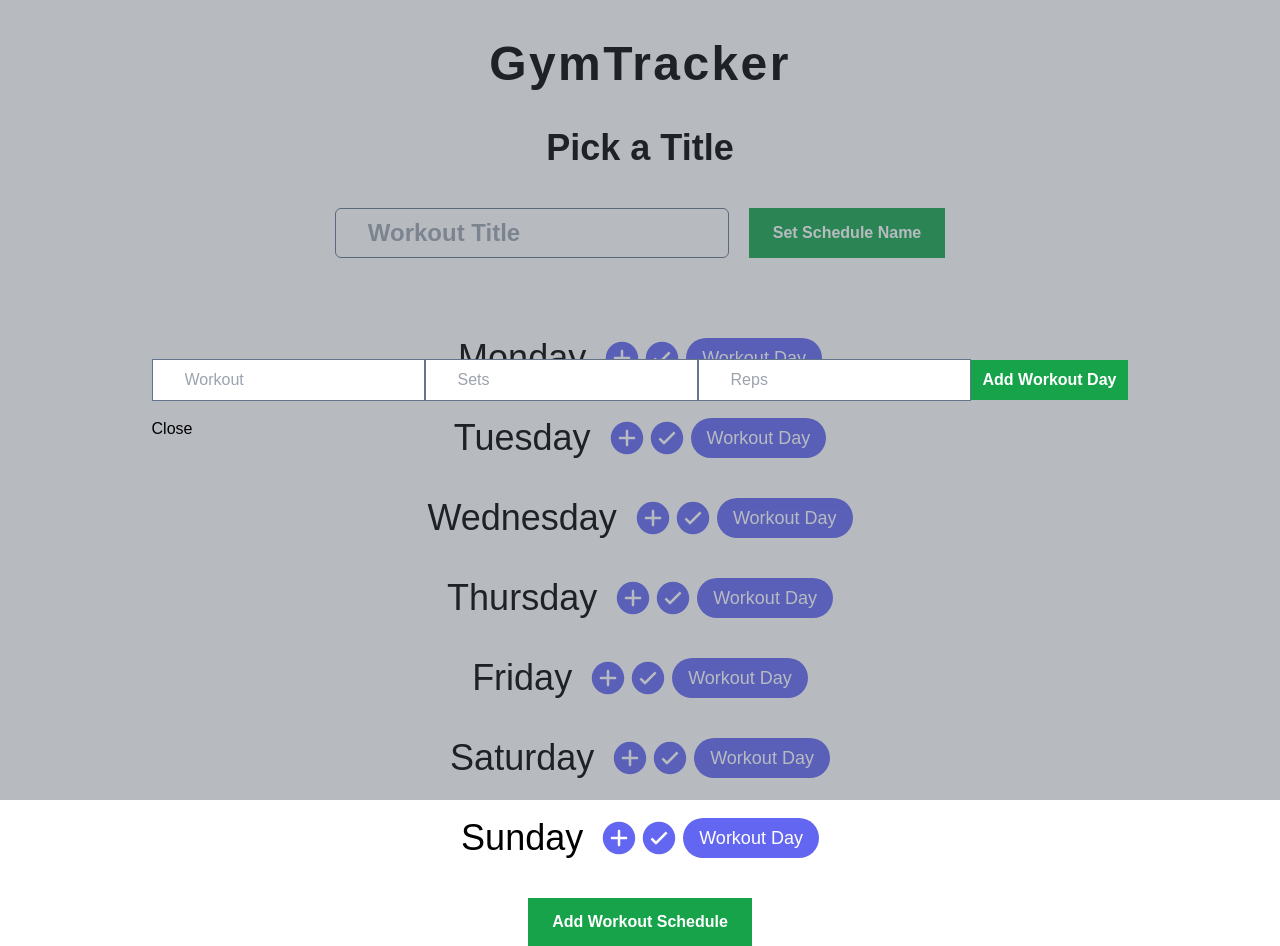
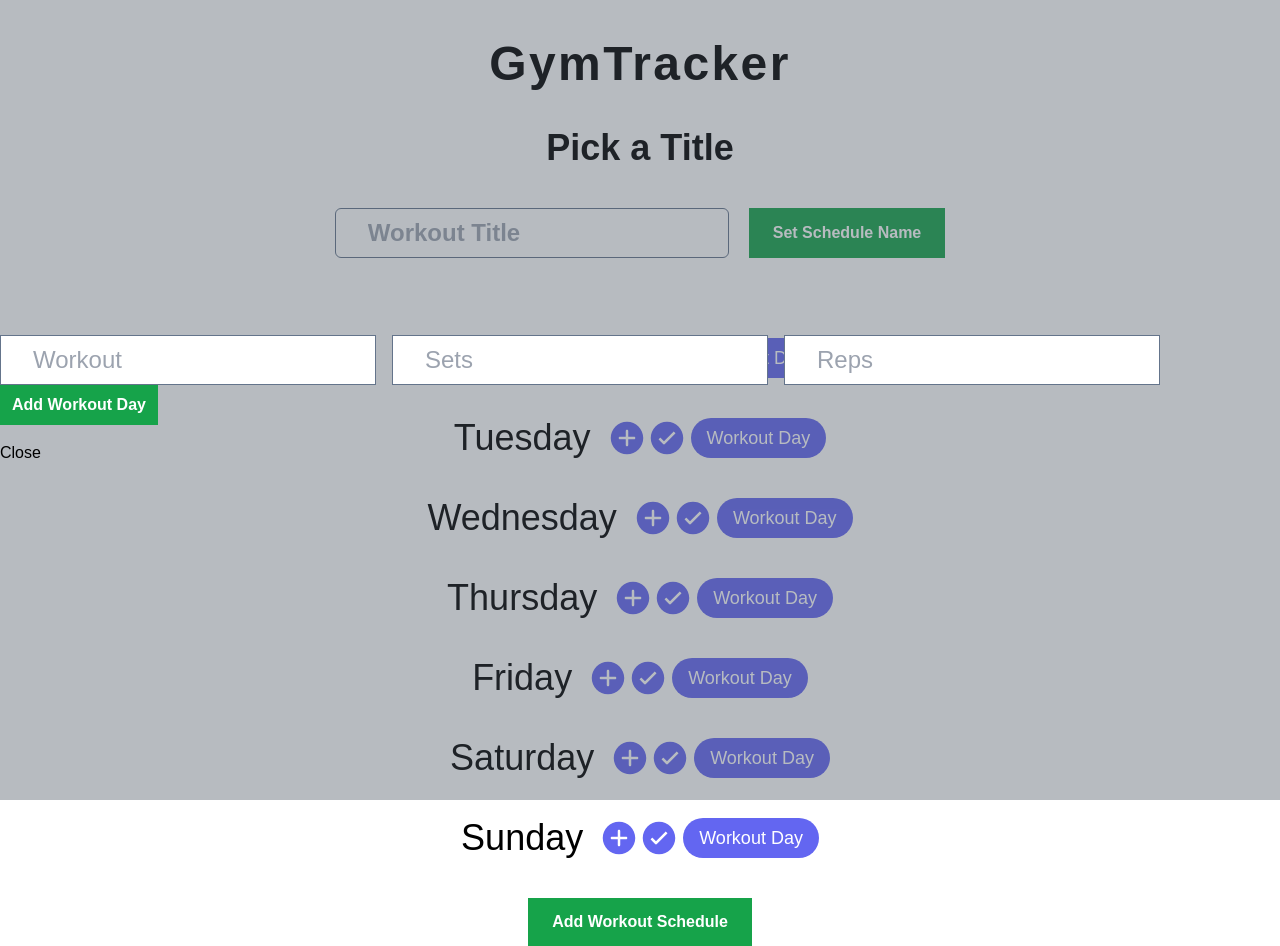
Before and after one commit to TonyNgyen/GymTracker-prototype, a Next.js app: page /addWorkoutSchedule in a window 1280 px wide. Both pictures are taken after a click on the button 622 px from the left and 358 px from the top of the page. Built offline with nearby package versions, Linux system fonts and the light colour scheme.

Commit message:
Fixed styles for add workout page

```diff
--- a/app/addWorkoutSchedule/page.jsx
+++ b/app/addWorkoutSchedule/page.jsx
@@ -481,7 +481,7 @@ export default function AddWorkout() {
                     value={mondayName}
                     type="text"
                     placeholder="Workout"
-                  className="border border-slate-500 px-8 py-2 "
+                    className="border border-slate-500 px-8 py-2 text-2xl"
                   />
 
                   <input
@@ -491,7 +491,7 @@ export default function AddWorkout() {
                     value={mondaySets}
                     type="number"
                     placeholder="Sets"
-                  className="border border-slate-500 px-8 py-2 "
+                    className="border border-slate-500 px-8 py-2 mx-4 text-2xl"
                   />
 
                   <input
@@ -501,7 +501,7 @@ export default function AddWorkout() {
                     value={mondayReps}
                     type="number"
                     placeholder="Reps"
-                  className="border border-slate-500 px-8 py-2 "
+                    className="border border-slate-500 px-8 py-2 mr-4 text-2xl"
                   />
 
                   <button
@@ -513,7 +513,7 @@ export default function AddWorkout() {
                   </button>
                 </section>
                 {mondayWorkouts.map((workout) => (
-                  <article className="flex text-3xl bg-indigo-200 py-4 px-4 justify-evenly mb-4 border-indigo-500 border-4 rounded-lg">
+                  <article className="grid grid-cols-4 justify-items-center text-3xl bg-indigo-200 py-4 px-4 mb-4 border-indigo-400 border-2 rounded-lg">
                     <h1>{workout.name}</h1>
                     <h1>{workout.sets}</h1>
                     <h1>{workout.reps}</h1>
@@ -1282,3 +1282,21 @@ export default function AddWorkout() {
     </>
   );
 }
+
+{
+  /* <article className="flex text-3xl bg-indigo-200 py-4 px-4 justify-evenly mb-4 border-indigo-400 border-2 rounded-lg">
+                    <h1>{workout.name}</h1>
+                    <h1>{workout.sets}</h1>
+                    <h1>{workout.reps}</h1>
+                    <button
+                      onClick={(e) => {
+                        e.preventDefault();
+                        setMondayWorkouts(
+                          mondayWorkouts.filter((w) => w.id !== workout.id)
+                        );
+                      }}
+                    >
+                      <HiOutlineTrash size={40} />
+                    </button>
+                  </article> */
+}
```
Lines whose indentation alone changed are shown as unchanged.
